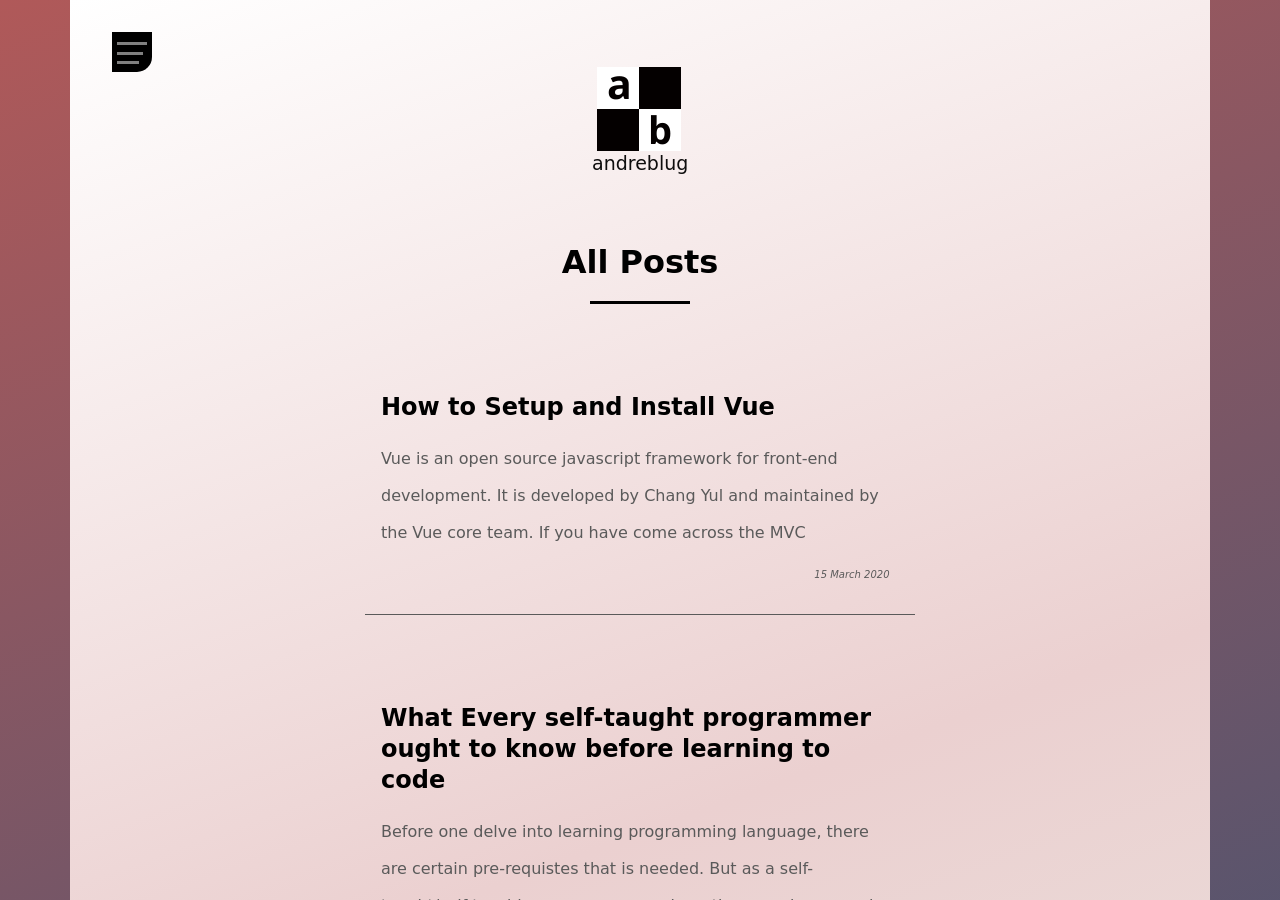
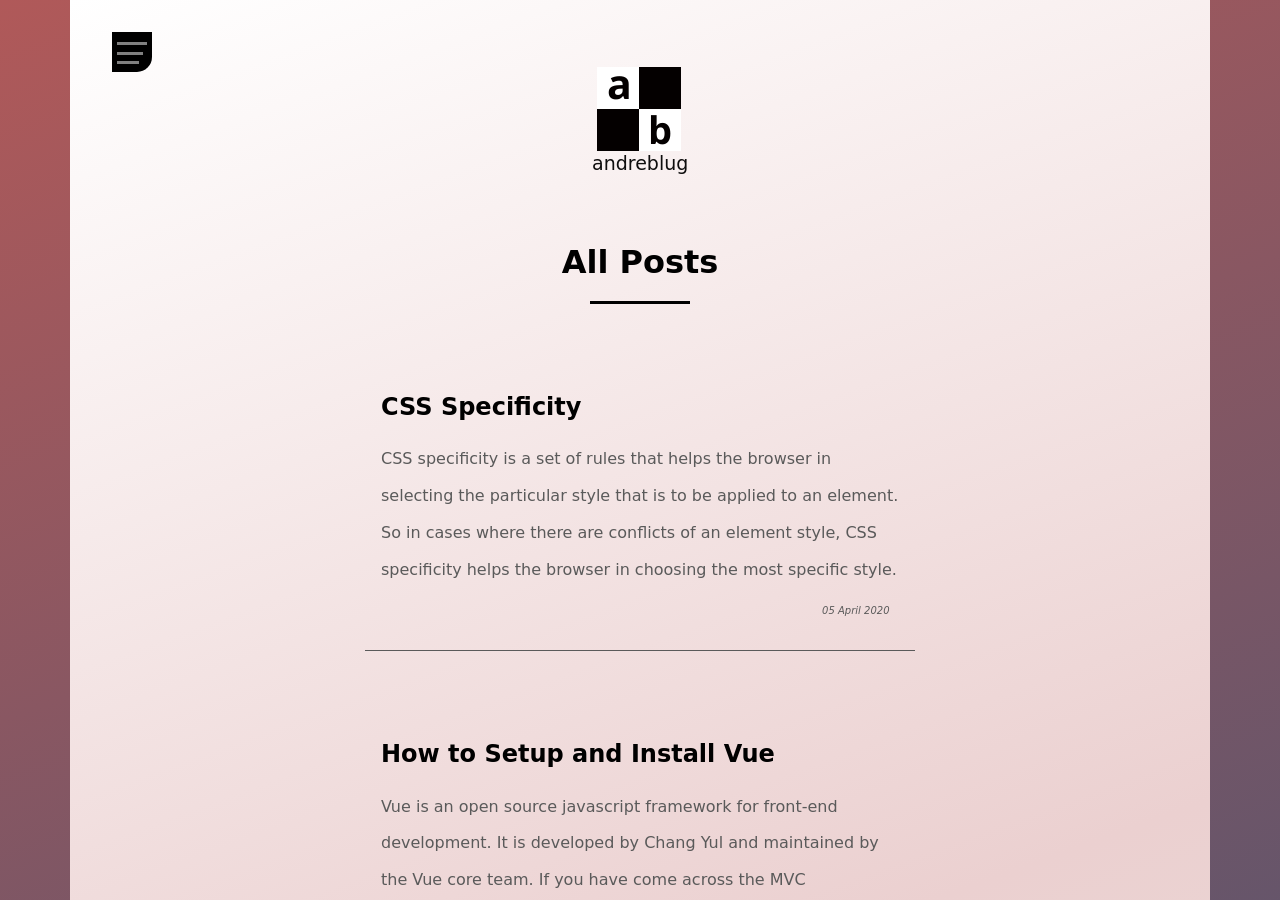
Before and after one commit to nonsoandre/nonsoandre.github.io, a Jekyll site: the page built from posts.html, in a window 1280 px wide and 900 px high. Built offline with Jekyll 4.4.1, drawn with Linux system fonts in a browser that asks for light colours; some of the changed lines change nothing that is shown.

Commit message:
CSS Specificity

````diff
--- /dev/null
+++ b/_posts/2020-04-05-CSS-Specificity.md
@@ -0,0 +1,129 @@
+---
+layout: article
+title:  "CSS Specificity"
+meta:   CSS specificity is a set of rules that helps the browser in selecting the particular style that is to be applied to an element. So in cases where there are conflicts of an element style, CSS specificity helps the browser in choosing the most specific style.
+excerpt: CSS specificity is a set of rules that helps the browser in selecting the particular style that is to be applied to an element. So in cases where there are conflicts of an element style, CSS specificity helps the browser in choosing the most specific style.
+date:   2020-04-05 00:56:57 +0100
+date-2: 05 April 2020
+categories: css
+description:
+---
+When it comes to writing CSS, *CSS Specificity* is an aspect that we must come across all the time. Have you ever styled an element but the style is not being applied? This happens more often when you use frameworks. What has happened can be explained by what is known as CSS specificity.
+
+CSS specificity is a set of rules that helps the browser in selecting the particular style that is to be applied to an element. So in cases where there are conflicts of an element style, CSS specificity helps the browser in choosing the most specific style.
+
+In CSS, there are what are known as slectors. CSS specificity gives different levels of powers to these selectors or a combination of them. A more powerful selector or a combination of selectors simply means that the selector has a higher specificity.
+
+## Specificity Rules
+CSS specificity rules creates a kind of hierachy amongst selectors.
+
+**Inline styles:** They are styles that live within the (x)html document body. Inline styles have the highest specificity as they are closest to the html. They will override any external or embedded css rules. In the code below;
+
+```CSS
+h1{
+    margin: 5px 0;
+}
+```
+
+```HTML
+<h1 style='margin: 5px'>Hello World</h1>
+```
+the inline style will be applied.
+
+**ID selectors:** They are identifiers for elements on a html page. An id selector always have more specificity powers than a class or attribute selectors. For example
+```CSS
+//A.
+#title{
+    margin: 5px 0;
+}
+```
+```CSS
+//B.
+.title{
+    margin: 5px 0;
+}
+```
+In the example above, code A will be applied ahead of code B.
+
+**Class/Attribute/Pseudo Selectors:** All three selectors have same specificity powers but are less powerful than ID selectors although more powerfull than any number of element selectors
+
+**Element/Pseudo Elements Selectors:** They have the least specificty powers, lower than Class/Attribute/Pseudo Selectors.
+
+**Universal Selectors:** They include *, body, html etc. They have no specificty powers, something known as 'zero specificty';
+
+### Additional Specificity Rules
+**!important value:** This is a special CSS value. It is special because when applied to a style no other selector, including inline styles, can override it. It is advised that you make less use of it as it makes debugging CSS very difficult. However, sometimes when using CSS frameworks, you will find out that the only way to apply your style is to use this special value.
+
+**Equal Specificity:** In scenarios where two css selectors have equal specificity, then the latest rule is the rule that will be applied.
+
+
+## Calculating CSS Specificity
+Measuring specificity with numbers makes it so much easier. Lets find out how they are calculated with the following examples.
+Example 1:
+```CSS
+//A
+h1
+//B
+.title
+//C
+#title
+//D
+<div id="content">
+<h1 style="color: #fff">Headline</h1>
+</div>
+```
+
+In example 1, specificity value can be written as
+- code A: specificity (0 0 0 1)
+- code B: specificity (0 0 1 0)
+- code C: specificity (0 1 0 0)
+- code D: specificity (1 0 0 0)
+
+Example 2:
+```CSS
+//A
+a h1
+//B
+#title #title
+//c
+.title .title--danger
+```
+
+In example 2 specificity values can be written as;
+- code A: specificity (0 0 0 2)
+- code B: specificity (0 0 2 0)
+- code C: specificity (0 2 0 0)
+
+Example 3:
+```CSS
+//A
+h1{
+    color: blue
+}
+//B
+#title h1{
+    color: red;
+}
+//c
+.title .title--color h1{
+    color: pink;
+}
+```
+
+In example 3 specificity values can be written as;
+- code A: specificity (0 0 0 1)
+- code B: specificity (0 1 0 1)
+- code C: specificity (0 0 2 1)
+
+The code with the highest specificity is code C since its specificity value is 101.
+
+
+## Conclusion:
+Understanding the concept of CSS specificity gives one a good advantage in debugging CSS which in turn can save you enormous amount of time. Its a concept that seems difficult to grasp at first but its quite easy when you understand it.
+
+## Resources
+[CSS Specificity: Things You Should Know](https://www.smashingmagazine.com/2007/07/css-specificity-things-you-should-know/)
+
+[Specifics on CSS Specificity](https://css-tricks.com/specifics-on-css-specificity/)
+
+[CSS Specificity](https://dev.to/emmabostian/css-specificity-1kca)
````
Also changed, not shown: _posts/2020-03-08-How-to-download-vue-cli.md (+2 -2 lines), _posts/2020-03-08-Just-Before-You-Code.md (line endings or trailing spaces).
